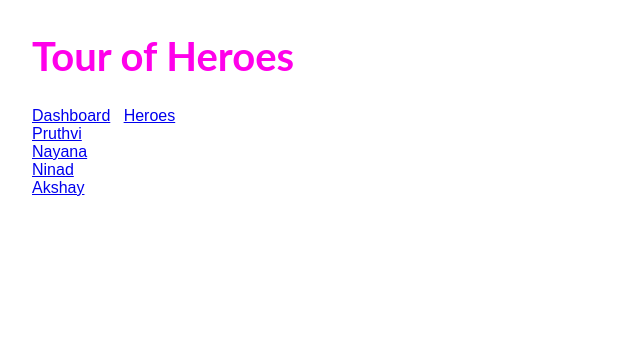
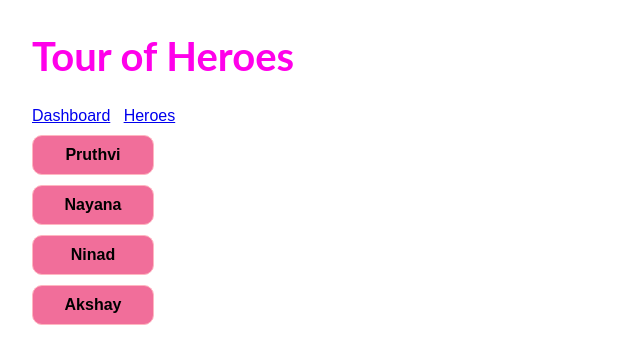
Before and after one commit to Namrata-N-S/namrata-hero-app, an Angular app: page /dashboard in a window 1280 px wide. Shown: the top 364 px of the page, without its empty margins (0-640 px from the left). Built offline with nearby package versions, Linux system fonts and the light colour scheme.

Commit message:
5 files modified

```diff
--- a/src/app/dashboard/dashboard.component.css
+++ b/src/app/dashboard/dashboard.component.css
@@ -0,0 +1,14 @@
+.top-heroes {
+  padding: 10px;
+  border: 1px solid lightpink;
+  background-color: rgb(241, 110, 154);
+  border-radius: 10px;
+  margin-top: 10px;
+  width: 100px;
+  text-align: center;
+}
+.top-heroes a {
+  text-decoration: none;
+  color: black;
+  font-weight: bold;
+}
--- a/src/app/dashboard/dashboard.component.html
+++ b/src/app/dashboard/dashboard.component.html
@@ -1,3 +1,3 @@
-<div *ngFor="let hero of topHeroes">
+<div *ngFor="let hero of topHeroes" class="top-heroes">
   <a routerLink="/details/{{hero.id}}">{{hero.name}}</a>
 </div>
--- a/src/app/hero-details/hero-details.component.ts
+++ b/src/app/hero-details/hero-details.component.ts
@@ -1,14 +1,28 @@
-import { Component, OnInit, Input } from "@angular/core";
-import { Hero } from "../hero";
+import { ActivatedRoute } from '@angular/router';
+import { Location } from '@angular/common';
+import { HeroService } from '../hero.service';
+import { Component, OnInit, Input } from '@angular/core';
+import { Hero } from '../hero';
 
 @Component({
-  selector: "app-hero-details",
-  templateUrl: "./hero-details.component.html",
-  styleUrls: ["./hero-details.component.css"]
+  selector: 'app-hero-details',
+  templateUrl: './hero-details.component.html',
+  styleUrls: ['./hero-details.component.css']
 })
 export class HeroDetailsComponent implements OnInit {
-  constructor() {}
-  @Input() hero: Hero;
+  constructor(
+    private route: ActivatedRoute,
+    private location: Location,
+    private heroService: HeroService
+  ) {}
 
-  ngOnInit() {}
+  hero: Hero;
+  ngOnInit() {
+    this.getHero();
+  }
+
+  getHero(): void {
+    const id = Number(this.route.snapshot.paramMap.get('id'));
+    this.heroService.getHero(id).subscribe(hero => (this.hero = hero));
+  }
 }
--- a/src/app/hero.service.ts
+++ b/src/app/hero.service.ts
@@ -1,17 +1,22 @@
-import { Injectable } from "@angular/core";
-import { Hero } from "./hero";
-import { HEROESLIST } from "./mock-heroes";
-import { Observable, of } from "rxjs";
-import { MessagesService } from "./messages.service";
+import { Injectable } from '@angular/core';
+import { Hero } from './hero';
+import { HEROESLIST } from './mock-heroes';
+import { Observable, of } from 'rxjs';
+import { MessagesService } from './messages.service';
 
 @Injectable({
-  providedIn: "root"
+  providedIn: 'root'
 })
 export class HeroService {
   constructor(private messageService: MessagesService) {}
   getHeroes(): Observable<Hero[]> {
     const heroes = of(HEROESLIST);
-    this.messageService.add("Heroes fetched");
+    this.messageService.add('Heroes fetched');
     return heroes;
   }
+
+  getHero(id: Number): Observable<Hero> {
+    const hero = HEROESLIST.find(h => h.id === id);
+    return of(hero);
+  }
 }
--- a/src/app/heroes/heroes.component.html
+++ b/src/app/heroes/heroes.component.html
@@ -1,5 +1,5 @@
 <ul>
-  <li *ngFor="let hero of heroes" class="hero-item" (click)="onSelect(hero)">
+  <li *ngFor="let hero of heroes" class="hero-item">
     <span class="hero-id">{{hero.id}} </span>
     <span class="hero-name">{{hero.name}}</span>
   </li>
```
